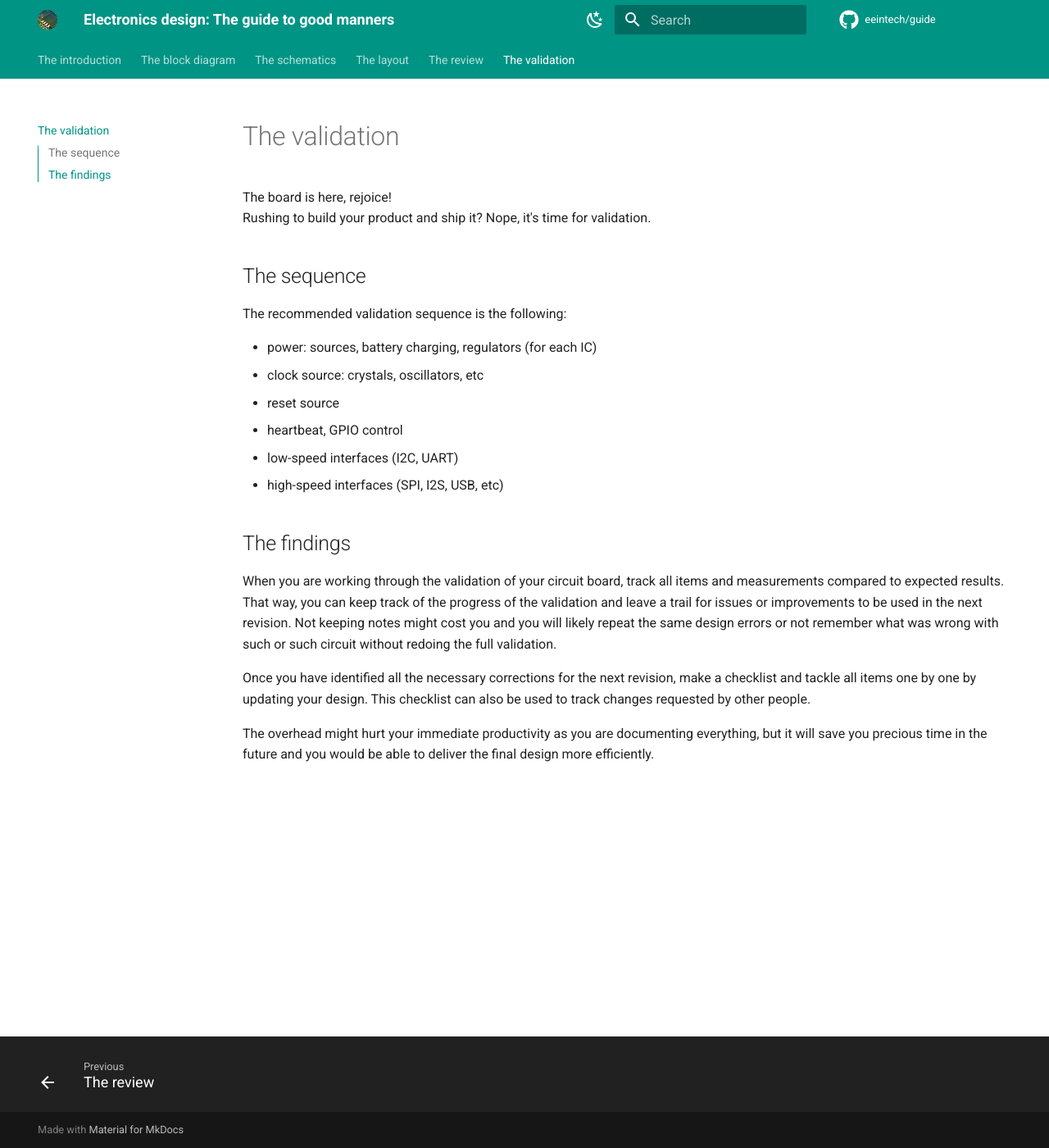
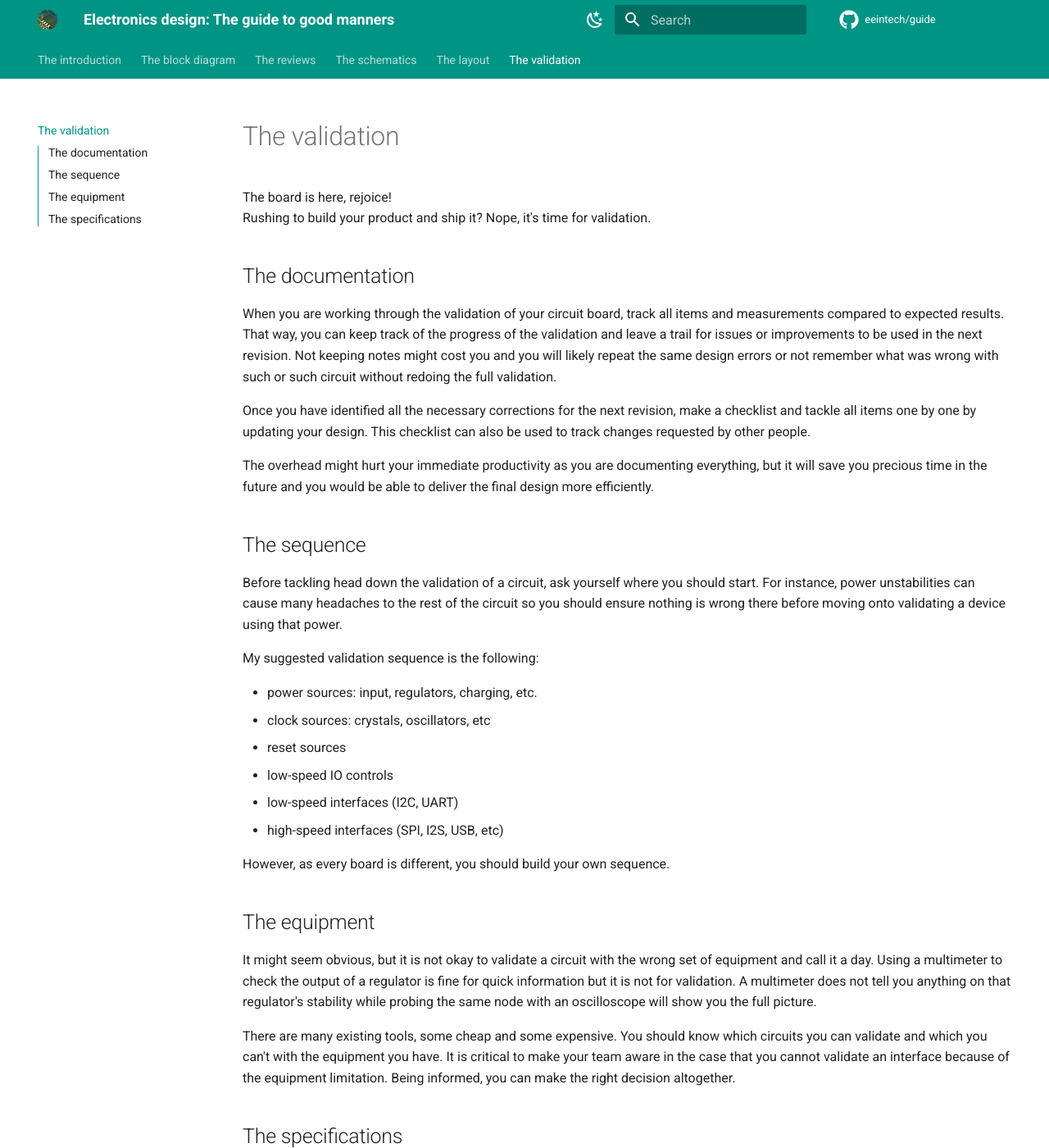
Before and after one commit to eeintech/guide, an MkDocs documentation site: the page built from docs/validation.md, in a window 1280 px wide and 1400 px high. Shown: the whole window at 82% size. Built offline with MkDocs 1.6.1 and Material for MkDocs 9.7.7, drawn with Linux system fonts in a browser that asks for light colours; comment, search, counter and statistics services are not loaded; some of the changed text lies outside the part shown.

Commit message:
Getting there

```diff
--- a/docs/validation.md
+++ b/docs/validation.md
@@ -3,18 +3,7 @@
 The board is here, rejoice!
 Rushing to build your product and ship it? Nope, it's time for validation.
 
-## The sequence
-
-The recommended validation sequence is the following:
-
-- power: sources, battery charging, regulators (for each IC)
-- clock source: crystals, oscillators, etc
-- reset source
-- heartbeat, GPIO control
-- low-speed interfaces (I2C, UART)
-- high-speed interfaces (SPI, I2S, USB, etc)
-
-## The findings
+## The documentation
 
 When you are working through the validation of your circuit board, track all items and measurements compared to expected results.
 That way, you can keep track of the progress of the validation and leave a trail for issues or improvements to be used in the next revision. Not keeping notes might cost you and you will likely repeat the same design errors or not remember what was wrong with such or such circuit without redoing the full validation.
@@ -22,3 +11,29 @@ That way, you can keep track of the progress of the validation and leave a trail
 Once you have identified all the necessary corrections for the next revision, make a checklist and tackle all items one by one by updating your design. This checklist can also be used to track changes requested by other people.
 
 The overhead might hurt your immediate productivity as you are documenting everything, but it will save you precious time in the future and you would be able to deliver the final design more efficiently.
+
+## The sequence
+
+Before tackling head down the validation of a circuit, ask yourself where you should start.
+For instance, power unstabilities can cause many headaches to the rest of the circuit so you should ensure nothing is wrong there before moving onto validating a device using that power.
+
+My suggested validation sequence is the following:
+
+- power sources: input, regulators, charging, etc.
+- clock sources: crystals, oscillators, etc
+- reset sources
+- low-speed IO controls
+- low-speed interfaces (I2C, UART)
+- high-speed interfaces (SPI, I2S, USB, etc)
+
+However, as every board is different, you should build your own sequence.
+
+## The equipment
+
+It might seem obvious, but it is not okay to validate a circuit with the wrong set of equipment and call it a day. Using a multimeter to check the output of a regulator is fine for quick information but it is not for validation. A multimeter does not tell you anything on that regulator's stability while probing the same node with an oscilloscope will show you the full picture.
+
+There are many existing tools, some cheap and some expensive. You should know which circuits you can validate and which you can't with the equipment you have. It is critical to make your team aware in the case that you cannot validate an interface because of the equipment limitation. Being informed, you can make the right decision altogether.
+
+## The specifications
+
+Each circuit should meet a certain set of specifications, which is either following a standard, a datasheet or your own rules. Using your equipment, your goal is to check for any mismatch between the reality and the specifications. Finding a mismatch should automatically trigger a deeper investigation, do not ignore it or leave it for later.
--- a/mkdocs.yml
+++ b/mkdocs.yml
@@ -50,6 +50,7 @@ theme:
 nav:
   - index.md
   - diagram.md
+  - review.md
   - The schematics:
     - The component picking: s_pick.md
     - The symbols: s_symbol.md
@@ -58,7 +59,6 @@ nav:
     - The placement: l_place.md
     - The contraints: l_constraint.md
     - The routing: l_route.md
-  - review.md
   - validation.md
 
 # Extensions
```
Also changed, not shown: docs/diagram.md (+2 -0 lines), docs/index.md (+3 -1 lines), docs/review.md (+9 -7 lines).
